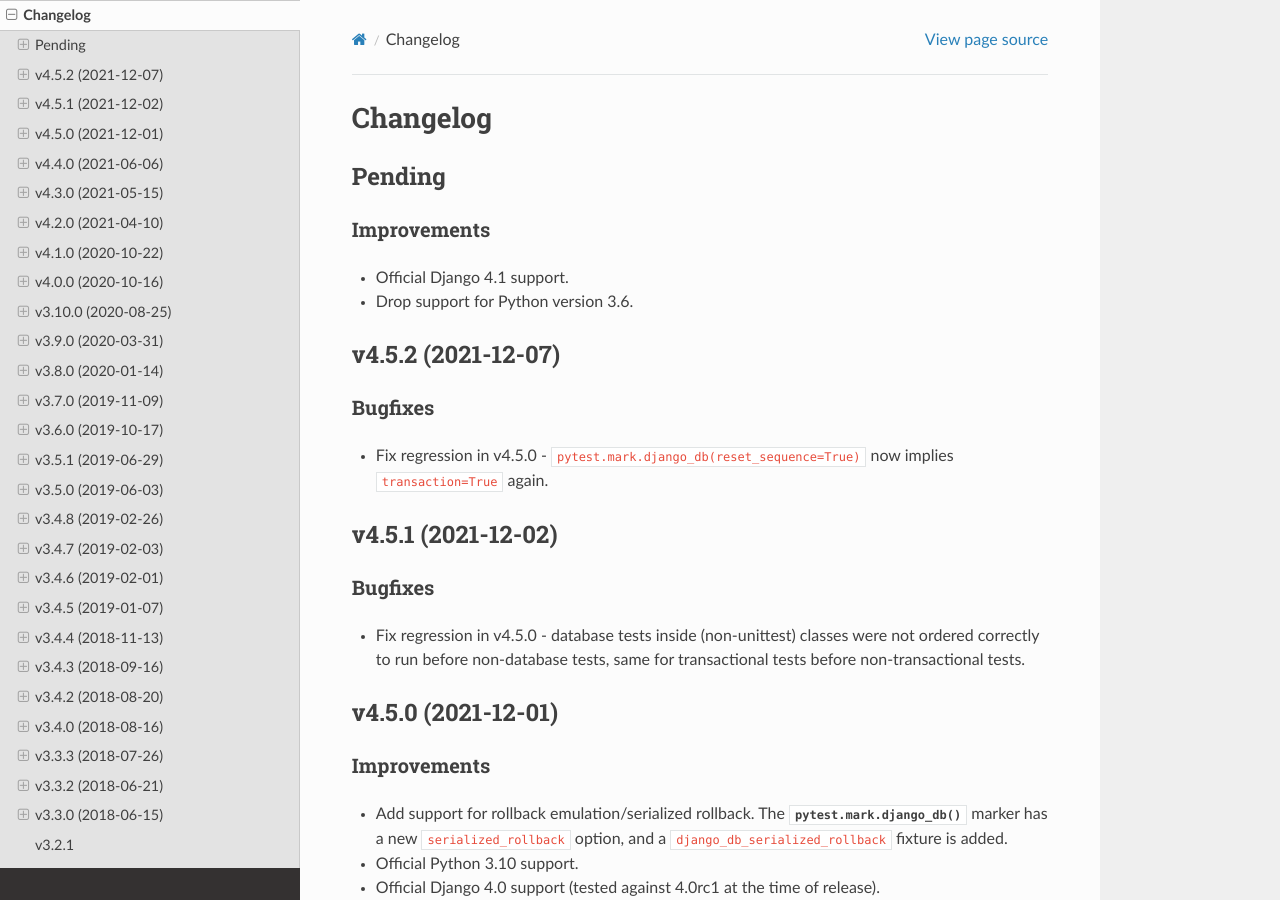
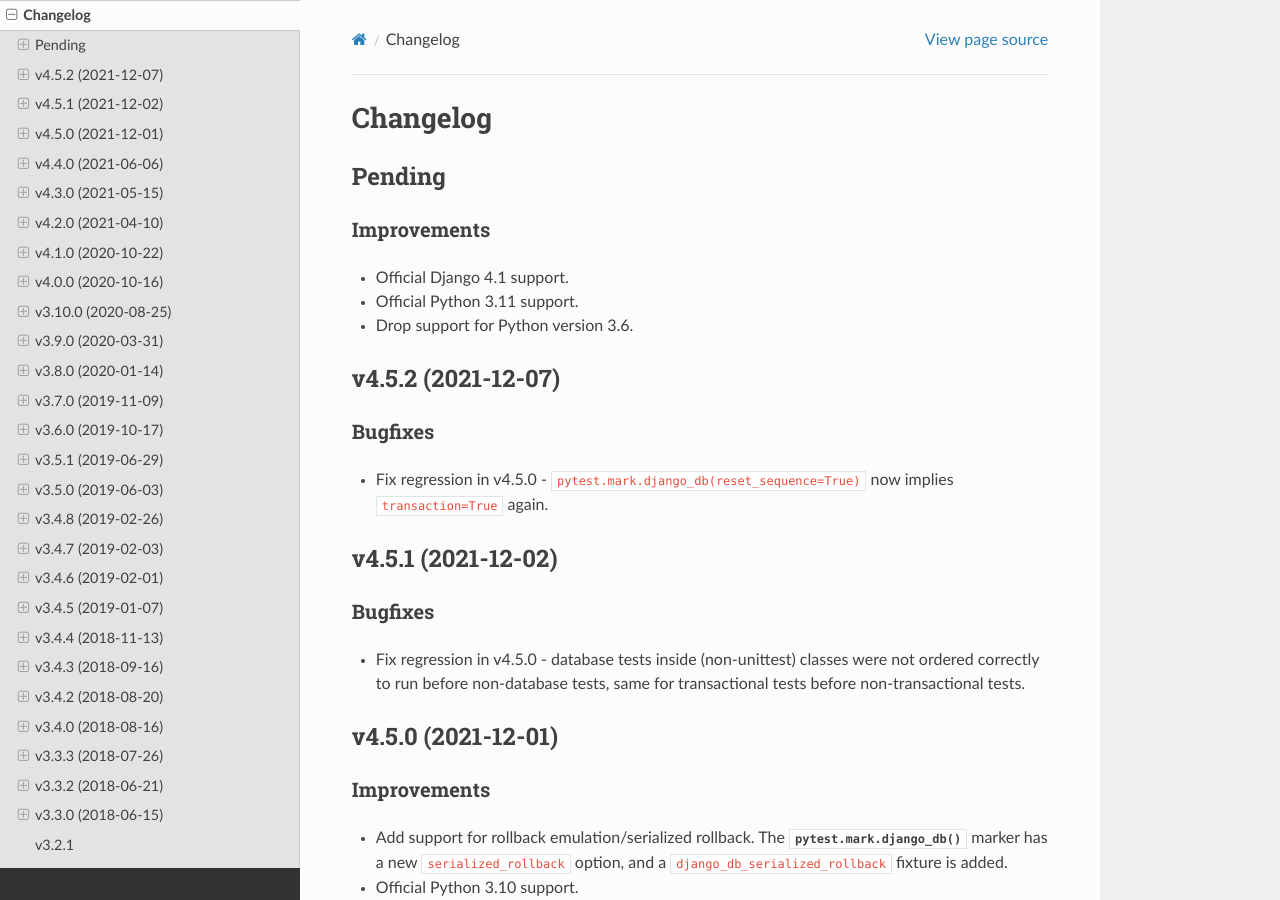
Before and after one commit to pytest-dev/pytest-django, a Sphinx documentation site: the page built from docs/changelog.rst, in a window 1280 px wide and 900 px high. Built offline with Sphinx 7.4.7 and the Read the Docs theme 2.0.0, drawn with Linux system fonts in a browser that asks for light colours; cross-references to code outside the pages are shown as plain code.

Commit message:
Test Python 3.11

```diff
--- a/README.rst
+++ b/README.rst
@@ -32,7 +32,7 @@
   <https://pytest-django.readthedocs.io/en/latest/contributing.html>`_
 * Version compatibility:
 
-  * Django: 3.2, 4.0 and latest main branch (compatible at the time of
+  * Django: 3.2, 4.0, 4.1 and latest main branch (compatible at the time of
     each release)
   * Python: CPython>=3.7 or PyPy 3
   * pytest: >=5.4
--- a/docs/changelog.rst
+++ b/docs/changelog.rst
@@ -8,6 +8,8 @@
 ^^^^^^^^^^^^
 
 * Official Django 4.1 support.
+
+* Official Python 3.11 support.
 
 * Drop support for Python version 3.6.
 
--- a/setup.cfg
+++ b/setup.cfg
@@ -24,6 +24,7 @@
     Programming Language :: Python :: 3.8
     Programming Language :: Python :: 3.9
     Programming Language :: Python :: 3.10
+    Programming Language :: Python :: 3.11
     Programming Language :: Python :: Implementation :: CPython
     Programming Language :: Python :: Implementation :: PyPy
     Topic :: Software Development :: Testing
```
Also changed, not shown: 2 other files.
